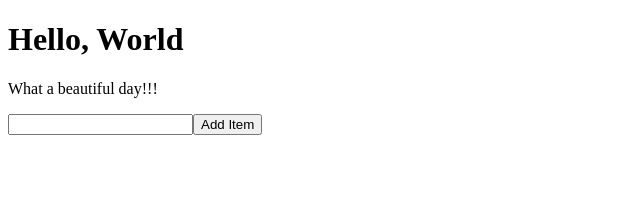
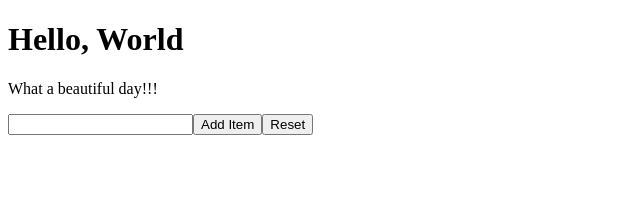
Before and after one commit to AlessioValdarchi/react-EX, a React (Create React App) app in the folder exercises/: page / in a window 1280 px wide. Shown: the top 204 px of the page, without its empty margins (0-640 px from the left). Built offline with nearby package versions, Linux system fonts and the light colour scheme.

Commit message:
list04 done

```diff
--- a/exercises/src/TodoList.js
+++ b/exercises/src/TodoList.js
@@ -24,12 +24,21 @@ export class TodoList extends React.Component {
             })
         }
     }
+
+    onReset = () => {
+        this.setState({
+            items: [],
+            currItem: ''
+
+        })
+    }
     render() {
         return (
             <><ul>
                 {this.state.items.map((item, index) => <li key={item + index}>{item}</li>)}
             </ul>
                 <input onChange={this.setItem} name="text" value={this.state.currItem} />
-                <button onClick={this.addItem}>Add Item</button></>)
+                <button onClick={this.addItem}>Add Item</button>
+                <button onClick={this.onReset}>Reset</button></>)
     }
 }
```
